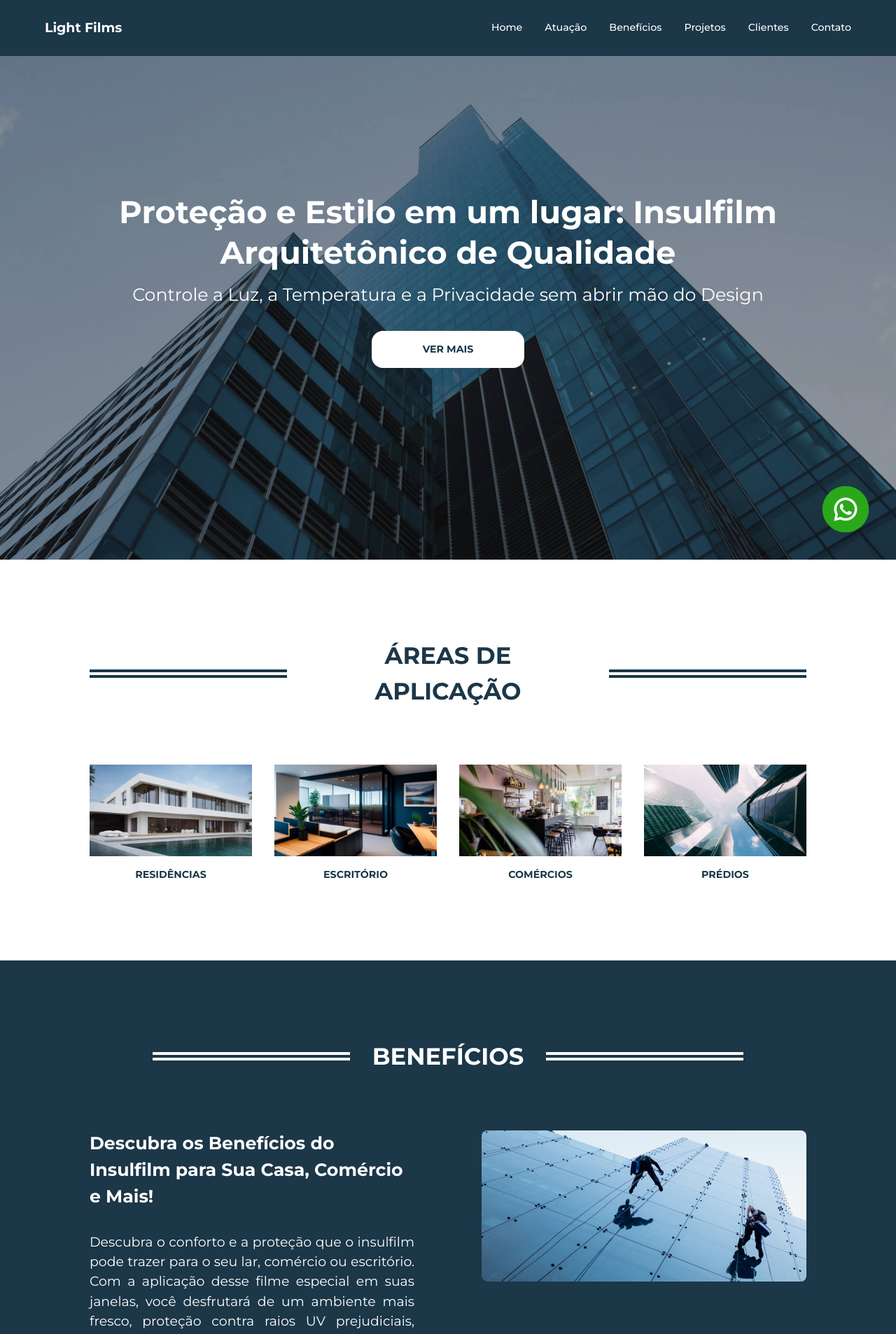
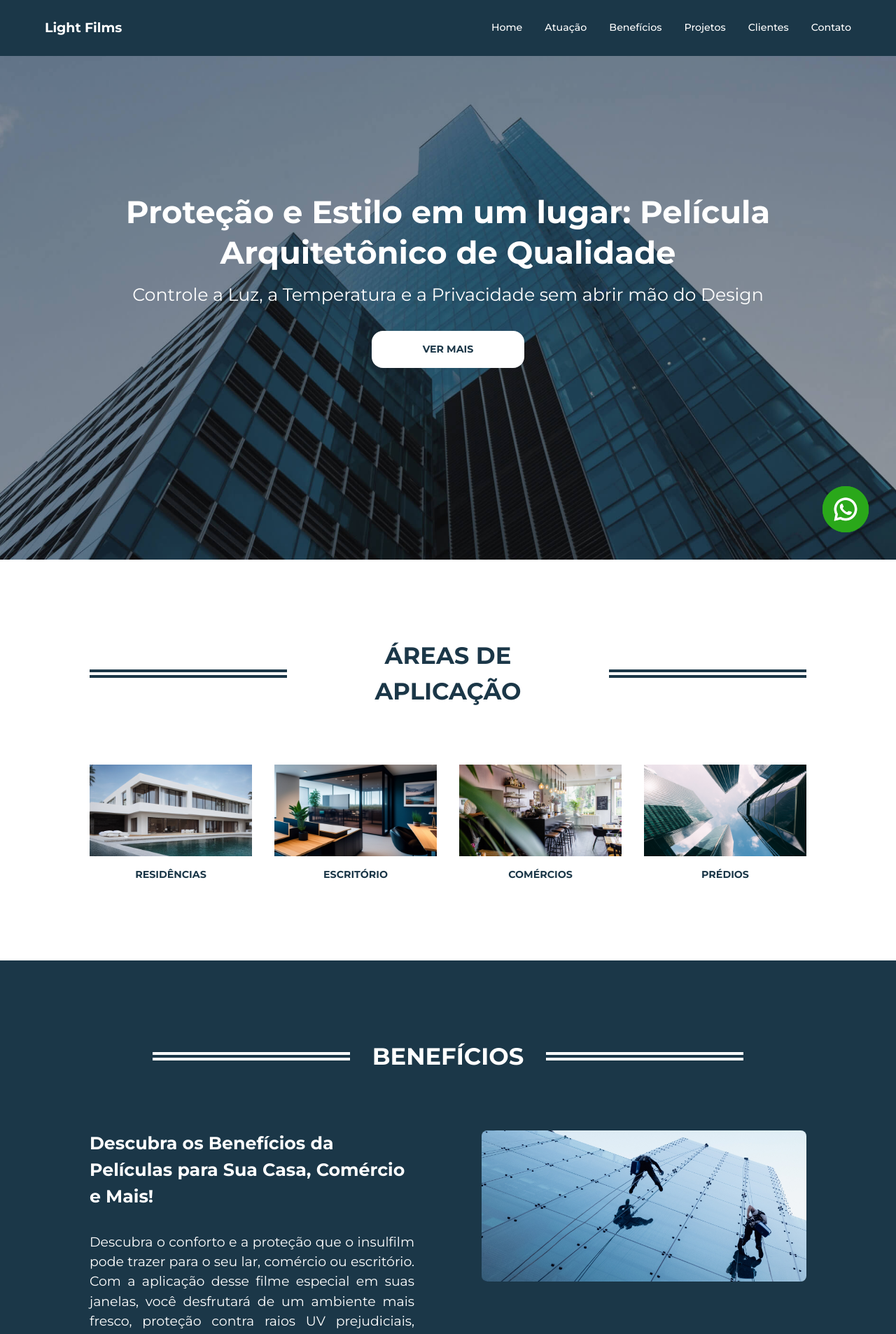
Before and after one commit to CaiqueMorales20/light-films, a Next.js app: page / in a window 1280 px wide. Shown: the top 1907 px of the page at 70% size. Built offline with nearby package versions, Linux system fonts and the light colour scheme.

Commit message:
:pencil: Hero text

```diff
--- a/app/(Home)/Benefits/index.tsx
+++ b/app/(Home)/Benefits/index.tsx
@@ -10,7 +10,7 @@ export default function Benefits() {
 			<div className="grid grid-cols-1 md:grid-cols-2 gap-6 md:gap-24">
 				<div className="flex flex-col gap-8">
 					<h3 className="text-white text-medium font-bold">
-						Descubra os Benefícios do Insulfilm para Sua Casa, Comércio e Mais!
+						Descubra os Benefícios da Películas para Sua Casa, Comércio e Mais!
 					</h3>
 					<p className="text-white text-base text-justify">
 						Descubra o conforto e a proteção que o insulfilm pode trazer para o
--- a/app/(Home)/Hero/index.tsx
+++ b/app/(Home)/Hero/index.tsx
@@ -12,7 +12,7 @@ export default function Hero() {
 			<div className="max-w-[90%] text-center flex flex-col gap-8 items-center">
 				<div className="flex flex-col gap-3">
 					<h1 className="text-white text-xl font-bold max-w-[62.5rem]">
-						Proteção e Estilo em um lugar: Insulfilm Arquitetônico de Qualidade
+						Proteção e Estilo em um lugar: Película Arquitetônico de Qualidade
 					</h1>
 					<h2 className="text-white text-medium max-w-[62.5rem]">
 						Controle a Luz, a Temperatura e a Privacidade sem abrir mão do
```
